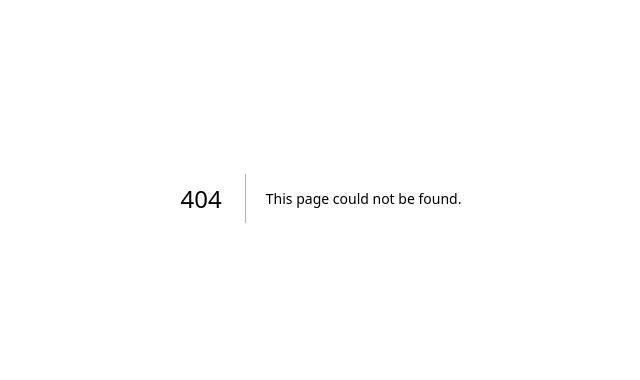
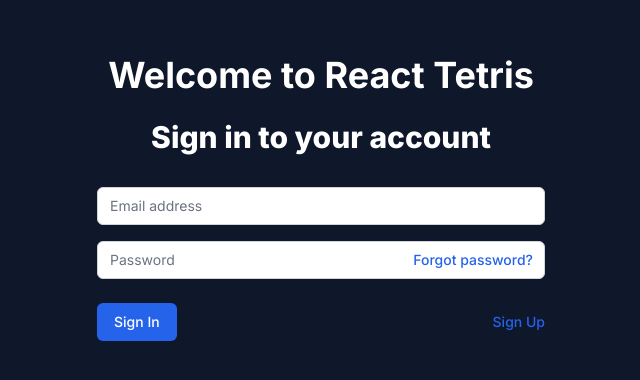
Before and after one commit to HaraldHenriksson/react-tetris, a Next.js app: page /sign-in in a window 1280 px wide. Before the commit this address had no page. Shown: the part 202-582 px from the top of the page, without its empty margins (319-959 px from the left). Built offline with nearby package versions, Linux system fonts and the light colour scheme.

Commit message:
sign-in page with styling

```diff
--- /dev/null
+++ b/src/app/(signedout)/sign-in/page.tsx
@@ -0,0 +1,74 @@
+import Link from "next/link";
+
+export default function SignIn() {
+  return (
+    <div className="min-h-screen flex items-center justify-center bg-customBlue py-12 px-4 sm:px-6 lg:px-8">
+      <div className="max-w-md w-full space-y-8">
+        <div>
+          <h1 className="text-center text-4xl font-bold text-white mb-4">
+            Welcome to React Tetris
+          </h1>
+          <h2 className="mt-6 text-center text-3xl font-extrabold text-white">
+            Sign in to your account
+          </h2>
+        </div>
+        <form className="mt-8 space-y-6" action="/auth/sign-in" method="post">
+          <div className="rounded-md shadow-sm space-y-4">
+            <div>
+              <label htmlFor="email" className="sr-only">
+                Email address
+              </label>
+              <input
+                name="email"
+                type="email"
+                autoComplete="email"
+                //required
+                className="appearance-none rounded-md relative block w-full px-3 py-2 border border-gray-300 placeholder-gray-500 text-gray-900 focus:outline-none focus:ring-blue-500 focus:border-blue-500 focus:z-10 sm:text-sm"
+                placeholder="Email address"
+              />
+            </div>
+            <div className="relative">
+              <label htmlFor="password" className="sr-only">
+                Password
+              </label>
+              <input
+                name="password"
+                type="password"
+                autoComplete="current-password"
+                //required
+                className="appearance-none rounded-md relative block w-full px-3 py-2 border border-gray-300 placeholder-gray-500 text-gray-900 focus:outline-none focus:ring-blue-500 focus:border-blue-500 focus:z-10 sm:text-sm"
+                placeholder="Password"
+              />
+              <Link
+                href="/forgot-password" // link to forgot password link
+                className="absolute inset-y-0 right-0 pr-3 flex items-center text-sm font-medium text-blue-600 hover:text-blue-500"
+              >
+                Forgot password?
+              </Link>
+            </div>
+          </div>
+
+          <div className="flex items-center justify-between">
+            <div className="flex items-center">
+              <button
+                type="submit"
+                className="group relative w-full flex justify-center py-2 px-4 border border-transparent text-sm font-medium rounded-md text-white bg-blue-600 hover:bg-blue-700 focus:outline-none focus:ring-2 focus:ring-offset-2 focus:ring-blue-500"
+              >
+                Sign In
+              </button>
+            </div>
+            <div className="text-sm">
+              <Link
+                href="/sign-up"
+                className="font-medium text-blue-600 hover:text-blue-500"
+              >
+                Sign Up
+              </Link>
+            </div>
+          </div>
+          {/* <Messages /> */}
+        </form>
+      </div>
+    </div>
+  );
+}
```
